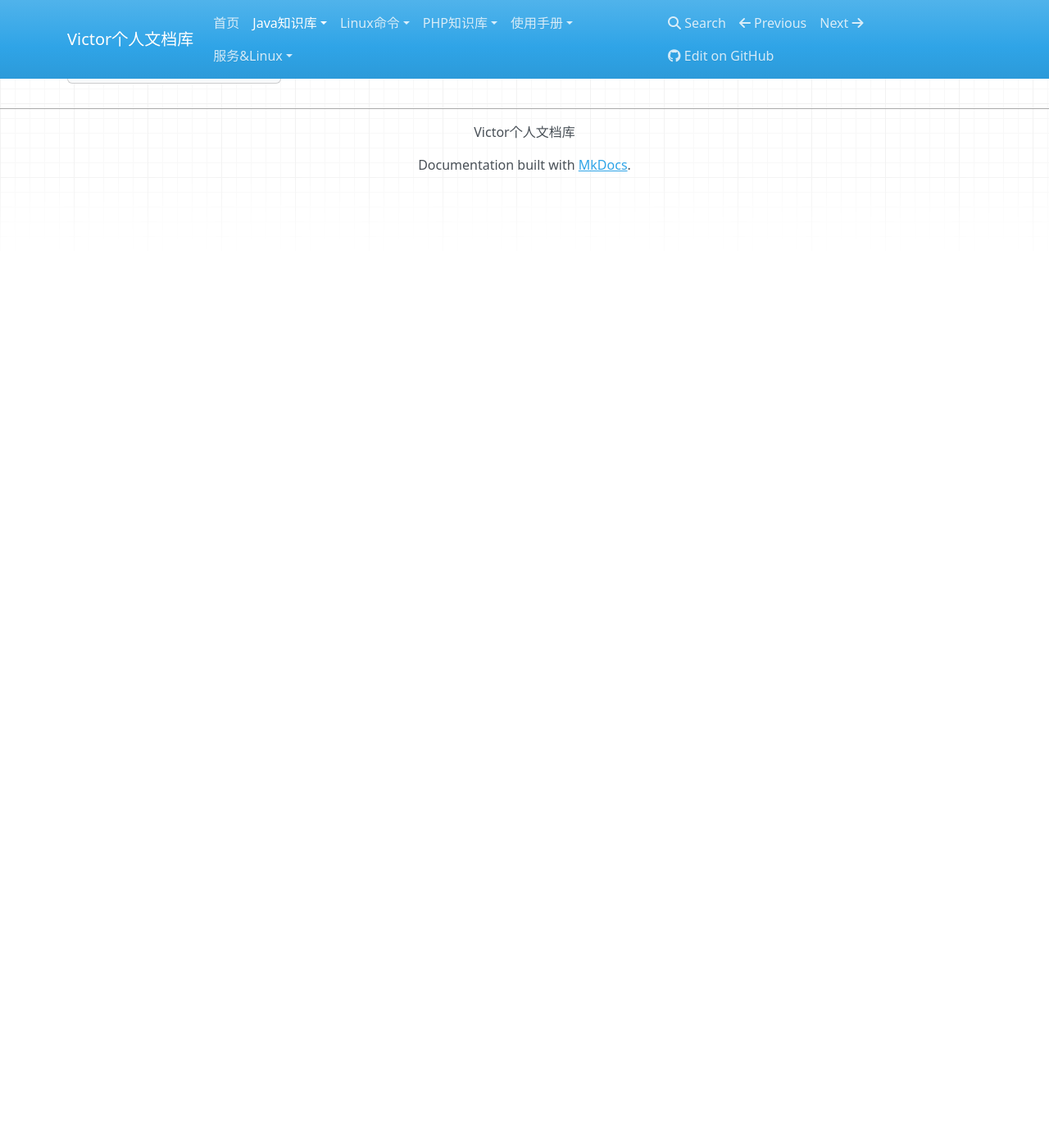
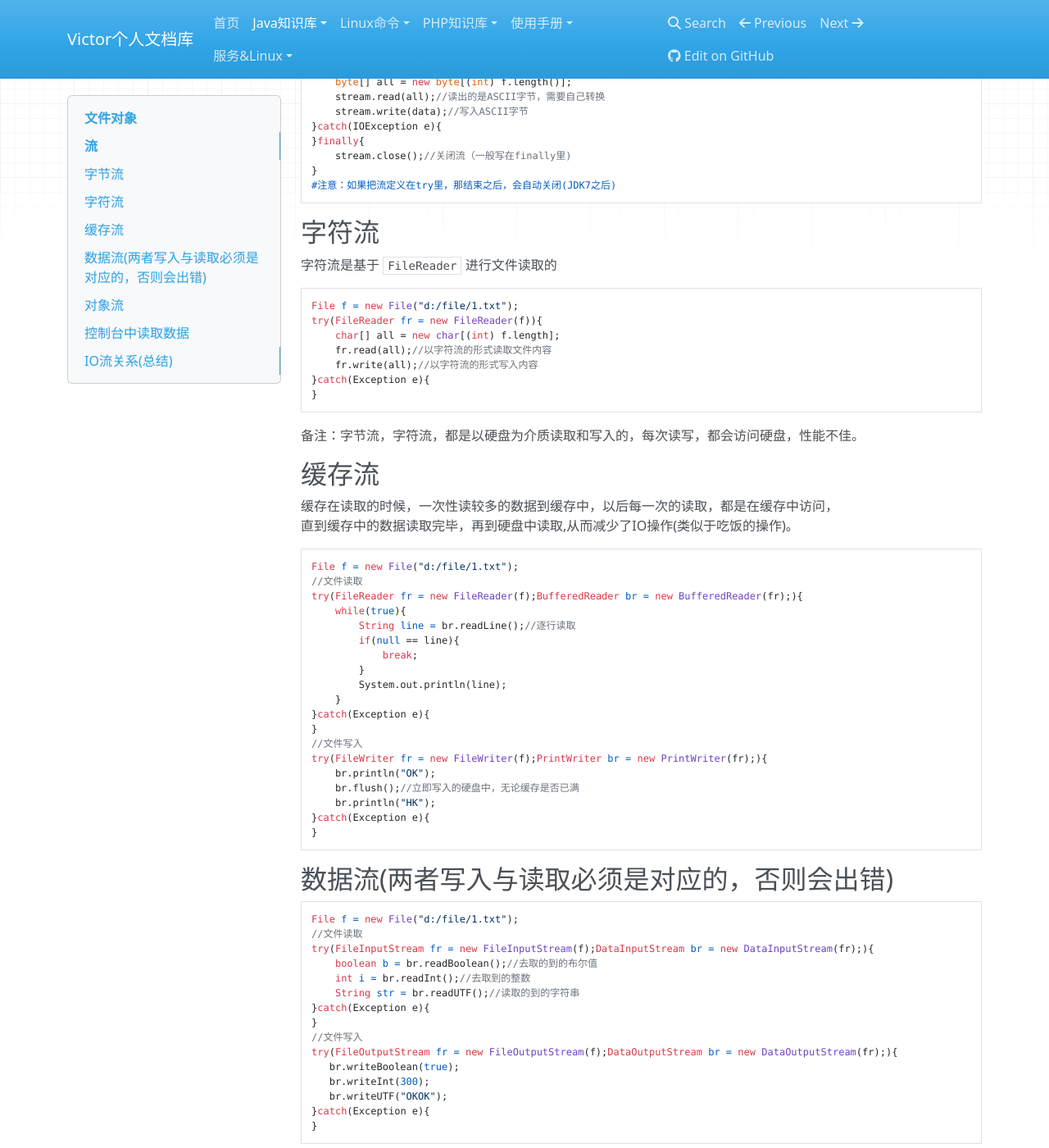
Before and after one commit to victor24680/victorDocs, an MkDocs documentation site: the page built from docs/Java知识库/Java语言库/IO文件流.md, in a window 1280 px wide and 1400 px high, scrolled down 1139 px. Shown: the whole window at 82% size. Built offline with MkDocs 1.6.1, drawn with Linux system fonts in a browser that asks for light colours; nearby versions of some CDN libraries; before the commit the page ends 1368 px from its top, so only the background shows below that; some of the changed text lies outside the part shown.

Commit message:
基于文件的创建;

````diff
--- a/docs/Java知识库/Java语言库/IO文件流.md
+++ b/docs/Java知识库/Java语言库/IO文件流.md
@@ -46,10 +46,101 @@ f.deleteOnExit();
 当不同的介质之间有数据交互时，Java使用流来实现数据交互
 1. 输入流 `InputStream`  读取文件中的数据到程序（JVM）中
 2. 输出流 `OutputStream`
-## 文件输入流
+## 字节流
 ```
 File f = new File("d:/1.txt");
 //基于文件的输入流
-FileInputStream stream = new FileInputStream(f);
+try{
+    FileInputStream stream = new FileInputStream(f);
+    //创建字节数组，其长度就是文件的长度
+    byte[] all = new byte[(int) f.length()];
+    stream.read(all);//读出的是ASCII字节，需要自己转换
+    stream.write(data);//写入ASCII字节
+}catch(IOException e){
+}finally{
+    stream.close();//关闭流（一般写在finally里)
+}
+#注意：如果把流定义在try里，那结束之后，会自动关闭(JDK7之后)
+```
+## 字符流
+字符流是基于 `FileReader` 进行文件读取的
+```java
+File f = new File("d:/file/1.txt");
+try(FileReader fr = new FileReader(f)){
+    char[] all = new char[(int) f.length];
+    fr.read(all);//以字符流的形式读取文件内容
+    fr.write(all);//以字符流的形式写入内容
+}catch(Exception e){
+}
+```
+备注：字节流，字符流，都是以硬盘为介质读取和写入的，每次读写，都会访问硬盘，性能不佳。
 
+## 缓存流
+缓存在读取的时候，一次性读较多的数据到缓存中，以后每一次的读取，都是在缓存中访问，<br />
+直到缓存中的数据读取完毕，再到硬盘中读取,从而减少了IO操作(类似于吃饭的操作)。
+```java
+File f = new File("d:/file/1.txt");
+//文件读取
+try(FileReader fr = new FileReader(f);BufferedReader br = new BufferedReader(fr);){
+    while(true){
+        String line = br.readLine();//逐行读取
+        if(null == line){
+            break;
+        }
+        System.out.println(line);
+    }
+}catch(Exception e){
+}
+//文件写入
+try(FileWriter fr = new FileWriter(f);PrintWriter br = new PrintWriter(fr);){
+    br.println("OK");
+    br.flush();//立即写入的硬盘中，无论缓存是否已满
+    br.println("HK");
+}catch(Exception e){
+}
 ```
+## 数据流(两者写入与读取必须是对应的，否则会出错)
+```java
+File f = new File("d:/file/1.txt");
+//文件读取
+try(FileInputStream fr = new FileInputStream(f);DataInputStream br = new DataInputStream(fr);){
+    boolean b = br.readBoolean();//去取的到的布尔值
+    int i = br.readInt();//去取到的整数
+    String str = br.readUTF();//读取的到的字符串
+}catch(Exception e){
+}
+//文件写入
+try(FileOutputStream fr = new FileOutputStream(f);DataOutputStream br = new DataOutputStream(fr);){
+   br.writeBoolean(true);
+   br.writeInt(300);
+   br.writeUTF("OKOK");
+}catch(Exception e){
+}
+```
+## 对象流
+```java
+File f =new File("d:/tt.lol");//用于保存一个对象
+XXObject xx = new XXObject();//对象必须实现序列化接口
+//文件读取
+try(FileInputStream fr = new FileInputStream(f);ObjectInputStream  br = new ObjectInputStream (fr);){
+    XXObject h = （XXObject）br.readObject();//对象读取
+}catch(Exception e){
+}
+//文件写入
+try(FileOutputStream fr = new FileOutputStream(f);ObjectOutputStream br = new ObjectOutputStream(fr);){
+   br.writeObject(xx);//对象写入
+}catch(Exception e){
+}
+```
+## 控制台中读取数据
+```java
+    Scanner s = new Scanner(System.in);//从控制台中读取数据
+    int a = s.nextInt();//读取整数
+```
+## IO流关系(总结)
+- 流 -> 字节流 -> 数据流
+- 流 -> 字节流 -> 对象流
+- 流 -> 字符流 -> 缓存流
+- 文件输入输出流 `InputStream`,`OutputStream`
+- 基于文件的（输入/输出）`FileInputStream`,`FileOutputSream`流的流有：字节流、数据流、对象流
+- 基于文件Reader `FileReader`,`FileWrite` 流的流有：字符流、缓存流
````
